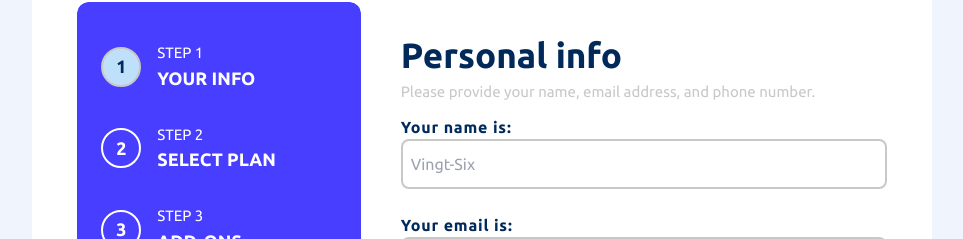
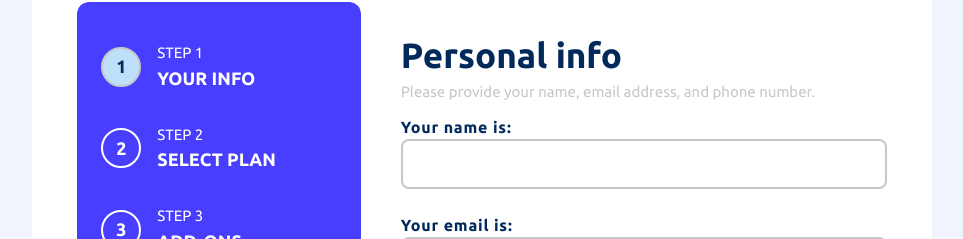
Before and after one commit to Melina1996/ProjetState, a React (Vite) app: page / in a window 1280 px wide. Shown: the part 136-375 px from the top of the page, without its empty margins (158-1121 px from the left). Built offline with nearby package versions, Linux system fonts and the light colour scheme.

Commit message:
changes placeholder

```diff
--- a/src/Components/Personal.jsx
+++ b/src/Components/Personal.jsx
@@ -6,7 +6,7 @@ export default function Personal(props) {
     <div className="w-[100%] md:h-[80%] flex flex-col gap-6">
       <Input
         inputTitle={"Your name is:"}
-        placeholder={"Vingt-Six"}
+        placeholder={""}
         inputType={"text"}
         setTextInput={props.setTextInput}
         setMailInput={props.setMailInput}
@@ -16,7 +16,7 @@ export default function Personal(props) {
       <Input
         inputTitle={"Your email is:"}
         placeholder={"vingt_six@email.com"}
-        inputType={"email"}
+        inputType={""}
         setTextInput={props.setTextInput}
         setMailInput={props.setMailInput}
         setNumberInput={props.setNumberInput}
@@ -25,7 +25,7 @@ export default function Personal(props) {
       <Input
         inputTitle={"Your phone number is:"}
         placeholder={"eg.+1 234 567 890"}
-        inputType={"telephone"}
+        inputType={""}
         setTextInput={props.setTextInput}
         setMailInput={props.setMailInput}
         setNumberInput={props.setNumberInput}
```
